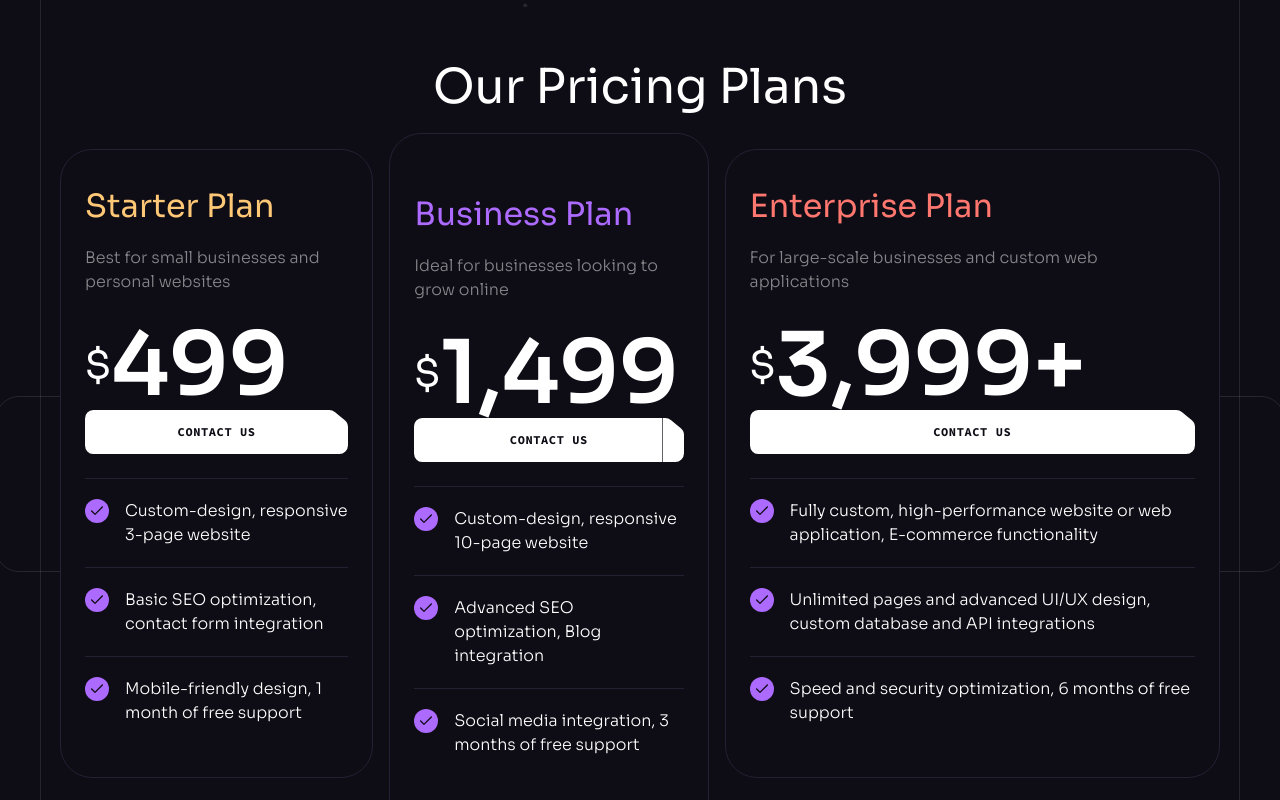
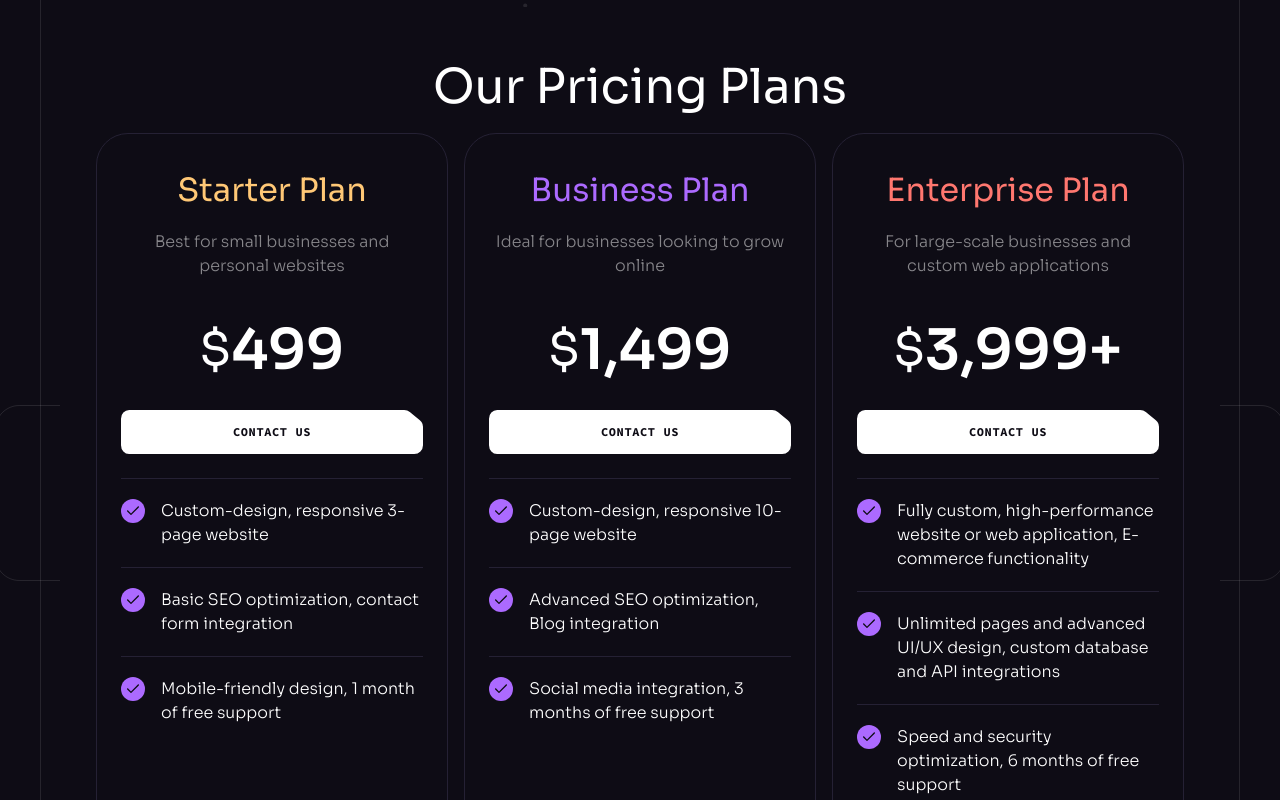
Before and after one commit to ChidiogoVictor/joedikatech, a React (Vite) app: page / in a window 1280 px wide. Shown: the part 2880-3680 px from the top of the page. Built offline with nearby package versions, Linux system fonts and the light colour scheme.

Commit message:
optimize pricing

```diff
--- a/src/components/PricingList.jsx
+++ b/src/components/PricingList.jsx
@@ -5,22 +5,22 @@ import { check } from "../assets";
 
 const PricingList = () => {
   return (
-    <div className="flex gap-[1rem] max-lg:flex-wrap">
+    <div className="flex justify-center gap-[1rem] max-lg:flex-wrap">
       {pricing.map((item) => (
         <div
           key={item.id}
-          className="w-[19rem] max-lg:w-full h-full px-6 bg-n-8 border border-n-6 rounded-[2rem] lg:w-auto even:py-14 odd:py-8 odd:my-4 [&>h4]:first:text-color-2 [&>h4]:even:text-color-1 [&>h4]:last:text-color-3"
+          className="w-[22rem] h-[45rem] px-6 bg-n-8 border border-n-6 rounded-[2rem] flex flex-col items-center even:py-8 odd:py-8 [&>h4]:first:text-color-2 [&>h4]:even:text-color-1 [&>h4]:last:text-color-3"
         >
-          <h4 className="h4 mb-4">{item.title}</h4>
+          <h4 className="h4 mb-4 text-center">{item.title}</h4>
 
-          <p className="body-2 min-h-[4rem] mb-3 text-n-1/50">
+          <p className="body-2 min-h-[4rem] mb-3 text-n-1/50 text-center">
             {item.description}
           </p>
-          <div className="flex items-center h-[5.5rem]">
+          <div className="flex items-center h-[5.5rem] mb-4">
             {item.price && (
               <>
-                <div className="h3">$</div>
-                <div className="text-[5.5rem] leading-none font-bold">
+                <div className="h2">$</div>
+                <div className="text-[3.5rem] leading-none font-bold">
                   {item.price}
                 </div>
               </>
@@ -33,7 +33,7 @@ const PricingList = () => {
           >
             {item.price ? "Contact us" : "Get started"}
           </Button>
-          <ul>
+          <ul className="w-full">
             {item.features.map((feature, index) => (
               <li
                 key={index}
```
